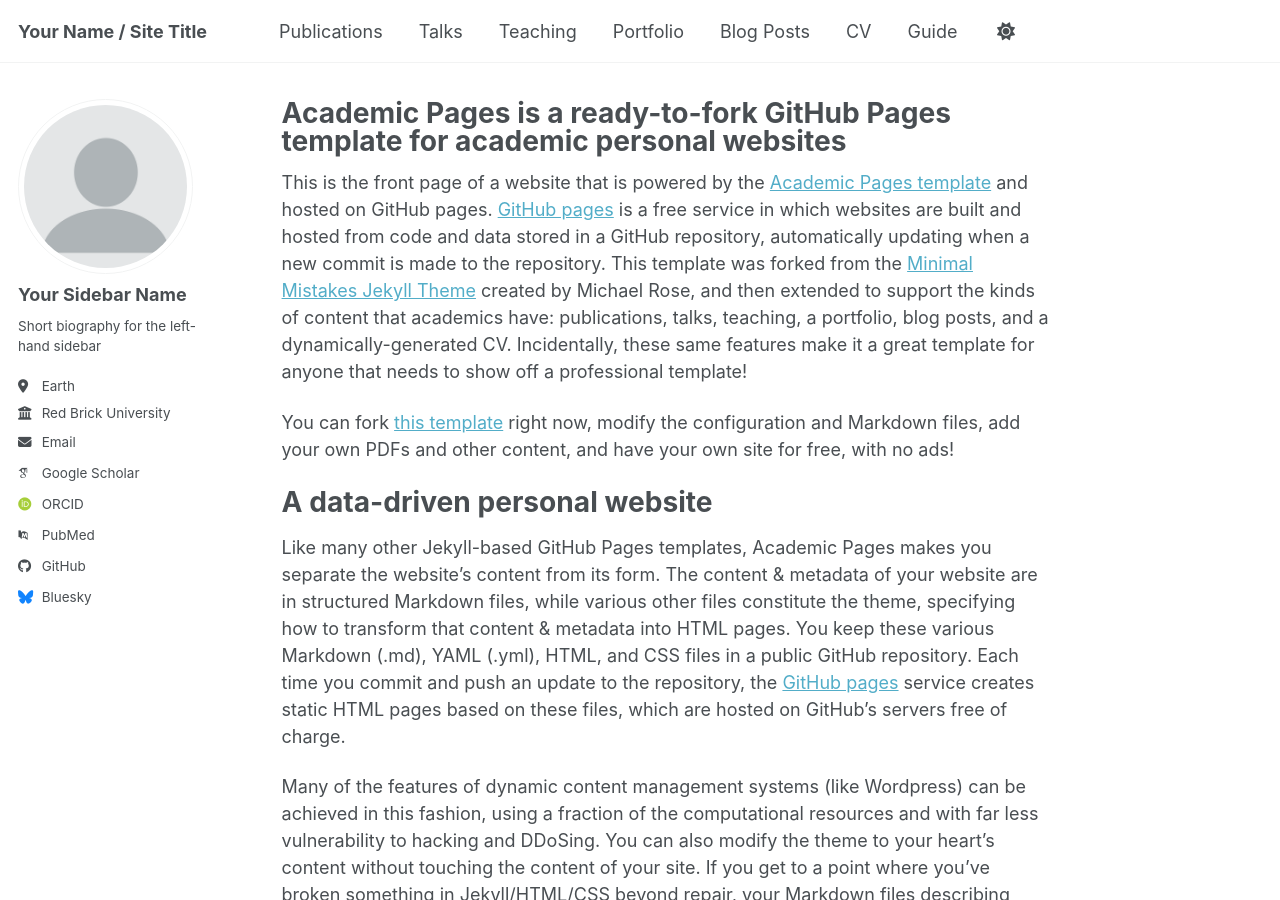
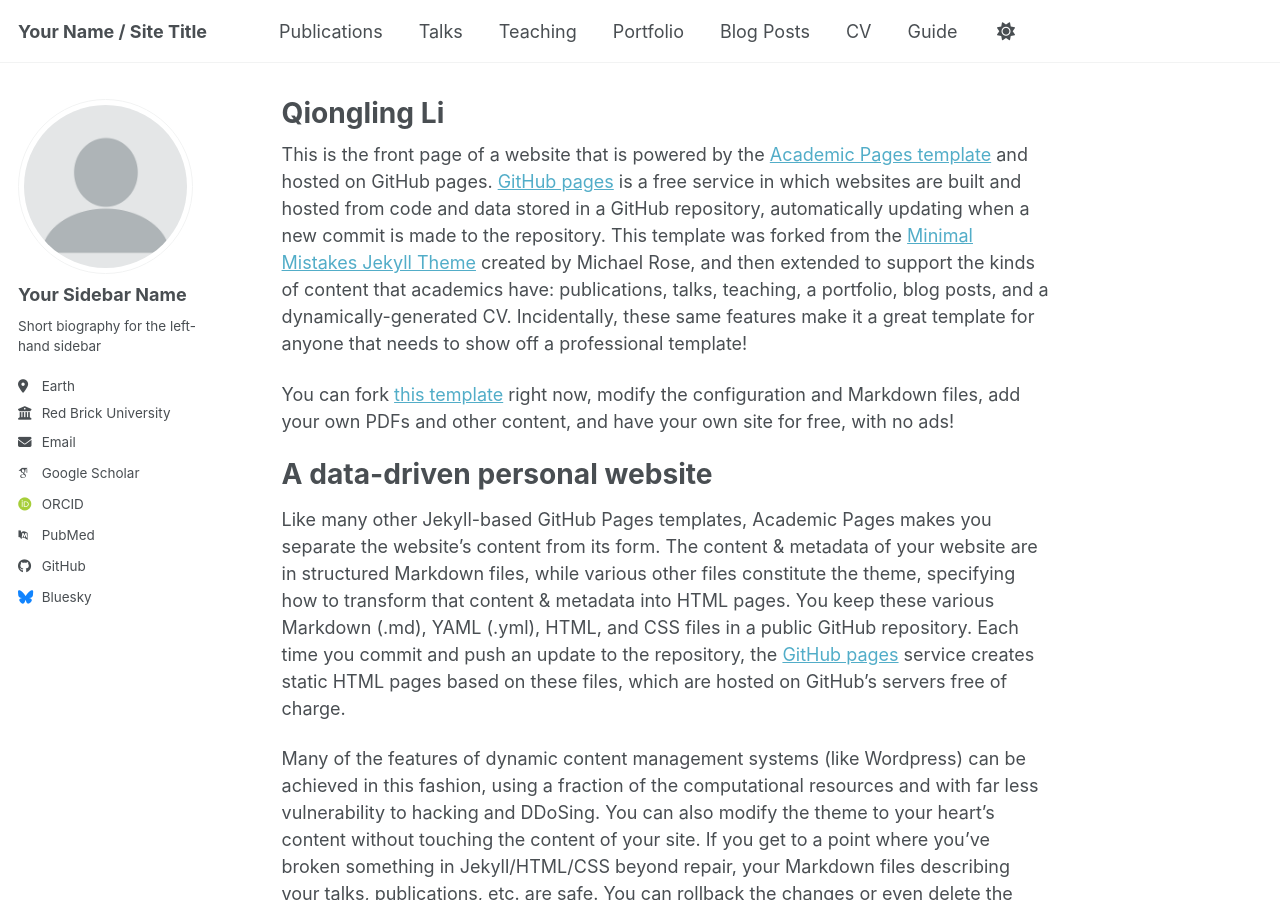
Before and after one commit to QionglingLi/QionglingLi.github.io, a Jekyll site: the page built from _pages/about.md, in a window 1280 px wide and 900 px high. Built offline with Jekyll 4.4.1, drawn with Linux system fonts in a browser that asks for light colours; some web fonts are replaced; a script bundle is joined from its source files by our own code; library files that are not in the unit come from our copies.

Commit message:
Update about.md

```diff
--- a/_pages/about.md
+++ b/_pages/about.md
@@ -1,6 +1,6 @@
 ---
 permalink: /
-title: "Academic Pages is a ready-to-fork GitHub Pages template for academic personal websites"
+title: "Qiongling Li"
 author_profile: true
 redirect_from:
   - /about/
```
